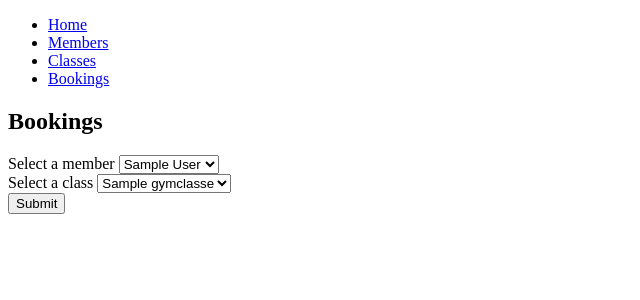
After one commit to sreoch/Gym_Project, a Flask app: page /bookings in a window 1280 px wide. The commit adds this page. Shown: the top 300 px of the page, without its empty margins (0-640 px from the left). Run offline with Flask 2, Linux system fonts and the light colour scheme; a database or web service that is not in the repository returns one stand-in record (values such as "Sample title"); some libraries are stand-ins or nearby versions.

Commit message:
MVP FINISHED

```diff
--- a/app.py
+++ b/app.py
@@ -1,12 +1,12 @@
 from flask import Flask, render_template
 
-# from controllers.bookings_controller import bookings_blueprint
+from controllers.bookings_controller import bookings_blueprint
 from controllers.members_controller import members_blueprint
 from controllers.gymclasses_controller import gymclasses_blueprint
 
 app = Flask(__name__)
 
-# app.register_blueprint(bookings_blueprint)
+app.register_blueprint(bookings_blueprint)
 app.register_blueprint(members_blueprint)
 app.register_blueprint(gymclasses_blueprint)
 
--- a/controllers/bookings_controller.py
+++ b/controllers/bookings_controller.py
@@ -2,13 +2,29 @@ from flask import Flask, render_template, request, redirect
 from flask import Blueprint
 from models.booking import Booking
 import repositories.booking_repository as booking_repository
-import repositories.member_repository as booking_repository
+import repositories.member_repository as member_repository
 import repositories.gymclass_repository as gymclass_repository
 
 bookings_blueprint = Blueprint("bookings", __name__)
 
-# delete booking
-@bookings_blueprint.route("/classes/<id>/delete", methods=["POST"])
-def delete_booking(id):
+@bookings_blueprint.route("/bookings")
+def bookings():
+    members = member_repository.select_all()
+    gymclasses = gymclass_repository.select_all()
+    return render_template("/bookings/index.html", members=members, gymclasses=gymclasses)
+
+@bookings_blueprint.route("/bookings", methods=["POST"])
+def add_booking():
+    member_id = request.form['member_id']
+    gymclass_id = request.form['gymclass_id']
+    member = member_repository.select(member_id)
+    gymclass = gymclass_repository.select(gymclass_id)
+    booking = Booking(member, gymclass)
+    booking_repository.save(booking)
+    return redirect('/bookings')
+
+@bookings_blueprint.route("/classes/remove/<id>", methods=["POST"])
+def remove_class_booking(id):
+    booking = booking_repository.select(id)
     booking_repository.delete(id)
-    return redirect('/classes/<id>')
+    return redirect('/bookings', booking=booking)
--- a/controllers/members_controller.py
+++ b/controllers/members_controller.py
@@ -2,6 +2,7 @@ from flask import Flask, render_template, request, redirect
 from flask import Blueprint
 from models.member import Member
 import repositories.member_repository as member_repository
+import repositories.booking_repository as booking_repository
 
 members_blueprint = Blueprint("members", __name__)
 
@@ -44,5 +45,6 @@ def update_member(id):
 
 @members_blueprint.route("/members/delete/<id>",  methods=["POST"])
 def delete_member(id):
+    member_repository.remove_bookings_from_member(id)
     member_repository.delete(id)
     return redirect('/members')
--- a/repositories/gymclass_repository.py
+++ b/repositories/gymclass_repository.py
@@ -58,3 +58,8 @@ def members(gymclass):
         members.append(member)
 
     return members
+
+def update(gymclass):
+    sql = "UPDATE gymclasses SET (activity_name, start_time, duration, description) = (%s, %s, %s, %s) WHERE id = %s"
+    values = [gymclass.activity_name, gymclass.start_time, gymclass.duration, gymclass.description, gymclass.id]
+    run_sql(sql, values)
--- a/repositories/member_repository.py
+++ b/repositories/member_repository.py
@@ -2,6 +2,7 @@ from pdb import run
 from db.run_sql import run_sql
 from models.gymclass import GymClass
 from models.member import Member
+from models.booking import Booking
 
 # save a member function
 #   SQL query with placeholder
@@ -64,6 +65,11 @@ def gymclasses(member):
     return gymclasses
 
 def update(member):
-    sql = "UPDATE members SET (first_name, last_name, age, membership_type) = (%s, %s, %s, %s, %s) WHERE id = %s"
+    sql = "UPDATE members SET (first_name, last_name, age, membership_type) = (%s, %s, %s, %s) WHERE id = %s"
     values = [member.first_name, member.last_name, member.age, member.membership_type, member.id]
     run_sql(sql, values)
+
+def remove_bookings_from_member(id):
+    sql = "DELETE FROM bookings WHERE id = %s"
+    values = [id]
+    run_sql(sql, values)
--- a/templates/base.html
+++ b/templates/base.html
@@ -6,8 +6,9 @@
             <nav>
                 <ul>
                     <li><a href="/">Home</a></li>
-                    <li><a href="members">Members</a></li>
-                    <li><a href="classes">Classes</a></li>
+                    <li><a href="/members">Members</a></li>
+                    <li><a href="/classes">Classes</a></li>
+                    <li><a href="/bookings">Bookings</a></li>
                 </ul>
             </nav>
         </header>
--- /dev/null
+++ b/templates/bookings/index.html
@@ -0,0 +1,29 @@
+{% extends 'base.html' %}
+
+{% block content %}
+
+<h1>Bookings</h1>
+
+
+<form action="/bookings" method="POST">
+
+    <label for="member_id">Select a member</label>
+    <select name="member_id" id="member_id">
+        {% for member in members %}
+        <option value="{{ member.id }}">{{ member.first_name }} {{ member.last_name }}</option>
+        {% endfor %}
+    </select> <br>
+    <label for="gymclass_id">Select a class</label>
+    <select name="gymclass_id" id="gymclass_id">
+        {% for gymclass in gymclasses %}
+        <option value="{{gymclass.id}}">{{ gymclass.activity_name }}</option>
+        {% endfor %}
+    </select> <br>
+    <input type="submit" value="Submit">
+
+
+</form>
+
+<form action=""></form>
+
+{% endblock content %}
--- a/templates/gymclasses/index.html
+++ b/templates/gymclasses/index.html
@@ -9,6 +9,9 @@
         <form action="/classes/delete/{{ gymclass.id }}" method="POST">
             <input type="submit" value="Remove">
         </form>
+        <form action="/classes/edit/{{ gymclass.id }}">
+            <input type="submit" value="Edit">
+        </form>
         <label for="start_time">Start time: {{ gymclass.start_time }}</label>
         <label for="duration">Duration: {{ gymclass.duration }}</label>
         <label for="description">Description: {{ gymclass.description }}</label>
@@ -16,7 +19,7 @@
     {% endfor %}
 </p>
 <div>
-    <h3>Add New Class</h3>
+  <h3>Add New Class</h3>
     <form action="/classes/new" method="post">
         <label for="activity_name">Activity name</label>
         <input type="text" name="activity_name" id="activity_name"> <br>
--- a/templates/gymclasses/show.html
+++ b/templates/gymclasses/show.html
@@ -5,7 +5,7 @@
     <h3>{{ gymclass.activity_name }}</h3>
     {% for member in members %}
         <li>{{ member.first_name }} {{ member.last_name }}
-        <form action="/classes/{{gymclass.id}}" method="POST">
+        <form action="/classes/remove/{{ booking }}" method="POST">
             <input type="submit" value="Remove">
         </form>
     {% endfor %}
--- a/templates/members/show.html
+++ b/templates/members/show.html
@@ -11,9 +11,7 @@
     <li>
       Booked for these classes:
       {% for gymclass in gymclasses %} {{ gymclass.activity_name }} -- {{
-      gymclass.start_time }} -- {{ gymclass.duration }} -- {{
-      gymclass.description }} --
-      <a href="/members/edit/{{member.id}}/remove_booking">Remove</a>
+      gymclass.start_time }} -- {{ gymclass.duration }}
     </li>
     {% endfor %}
     <input type="submit" value="Edit"/>
```
Also changed, not shown: controllers/gymclasses_controller.py (+15 -4 lines), templates/gymclasses/edit.html (added, +21 -0 lines).
